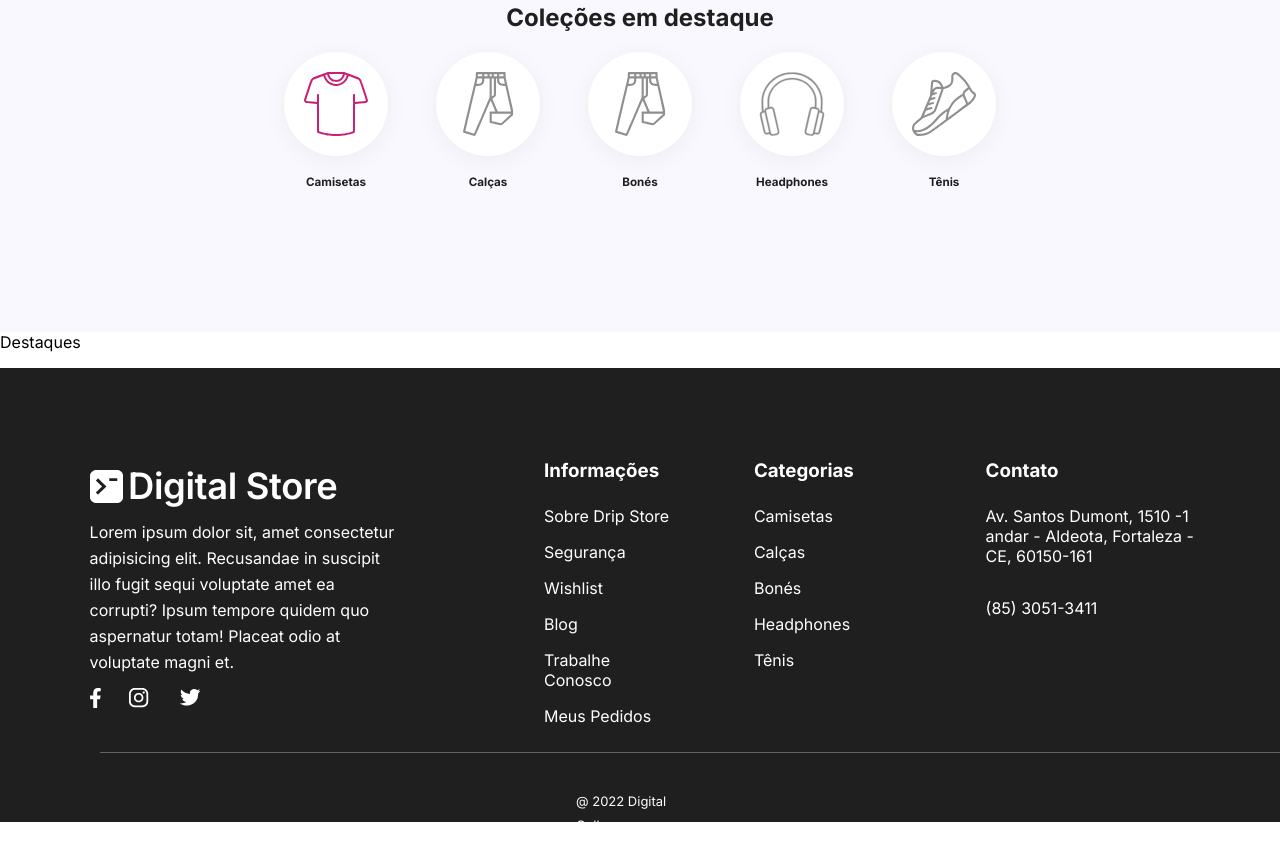
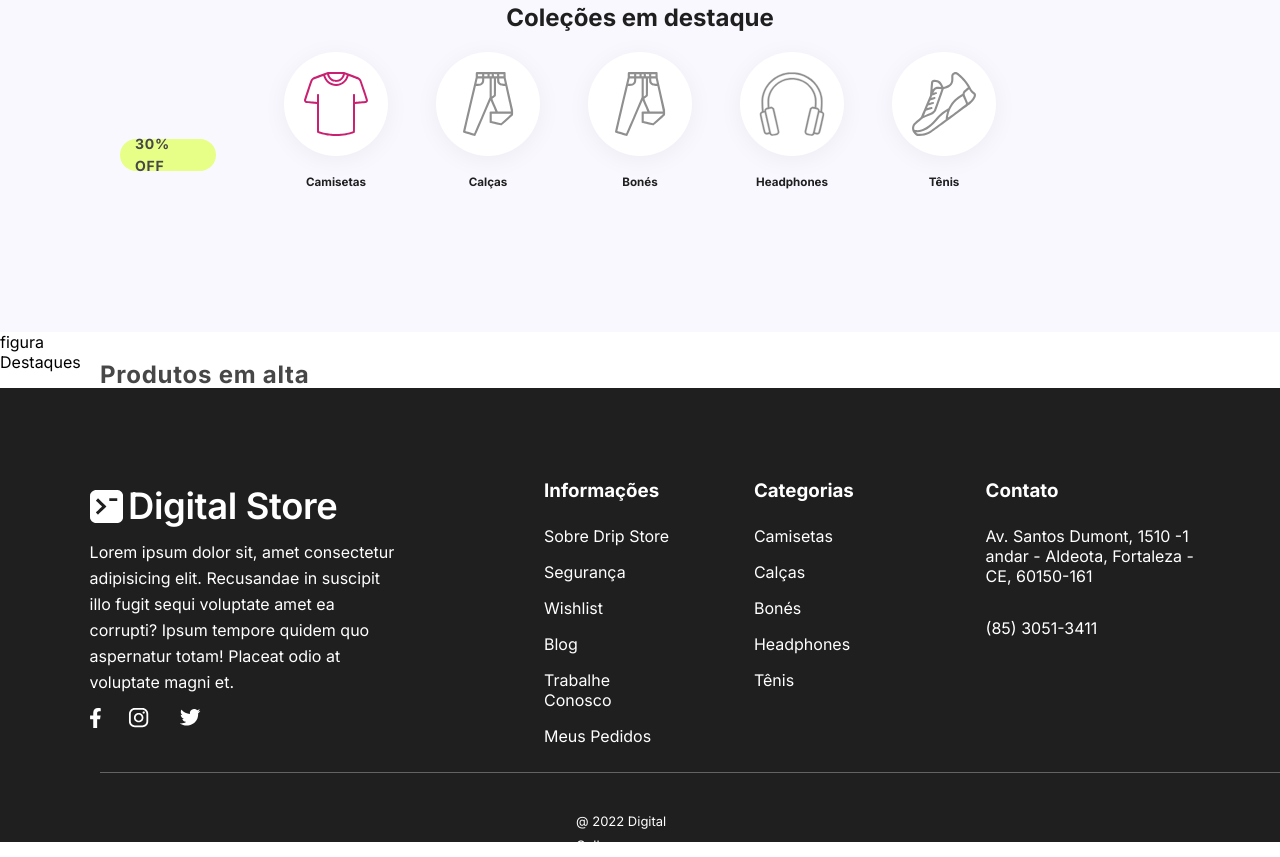
Before and after one commit to andre-digitalcollege/DigitalStore, a React (Create React App) app: page / in a window 1280 px wide. Shown: the part 1580-2437 px from the top of the page. Built offline with nearby package versions, Linux system fonts and the light colour scheme.

Commit message:
lista de produtos Nívea parcial

```diff
--- a/src/components/Footer.jsx
+++ b/src/components/Footer.jsx
@@ -35,9 +35,9 @@ transform: 'matrix(1, 0, 0, -1, 0, 0)',
 </svg>
             <h1 style={{
 position: 'absolute',
-left: '16.21%',
+
 right: '0%',
-top: '0%',
+
 bottom: '0%',
 
 fontWeight: '600',
--- a/src/components/Lista.jsx
+++ b/src/components/Lista.jsx
@@ -1,3 +1,169 @@
 export default function Lista(){
-    return
+    return  (
+        <section>
+        <div >
+            <p style= {{/* Produtos em alta */
+
+position: 'absolute',
+width: '210px',
+height: '338px',
+left: '100px',
+
+
+/* Text Large Bold */
+fontFamily: 'Inter',
+fontStyle: 'normal',
+fontWeight: '700',
+fontSize: '24px',
+lineHeight: '38px',
+/* identical to box height, or 158% */
+letterSpacing: '0.75px',
+
+/* dark-gray-2 */
+color: '#474747',
+
+}}>Produtos em alta </p>
+            <div /*style= {{fundo
+boxSizing: 'border-box',
+position: 'absolute',
+width: '292px',
+height: '321px',
+left: '100px',
+top: '1699px',
+
+background: '#FFFFFF',
+boxShadow: '6px 16px 30px rgba(105, 98, 98, 0.05)',
+borderRadius: '4px',
+}}*/ >
+                <span style= {{
+/*30% off fundo*/
+display: 'flex',
+flexDirection: 'row',
+justifyContent: 'center',
+alignItems: 'center',
+padding: '5px 15px',
+gap: '10px',
+
+position: 'absolute',
+
+left: '120px',
+top: '1719px',
+
+background: '#E7FF86',
+borderRadius: '29px',
+/* 30% OFF */
+width: '66px',
+height: '22px',
+
+fontFamily: 'Inter',
+fontStyle: 'normal',
+fontWeight: '700',
+fontSize: '14px',
+lineHeight: '22px',
+
+letterSpacing: '0.75px',
+
+color: '#474747',
+
+flex: 'none',
+order: '0',
+flexGrow: '0',
+
+                }}>30% OFF</span>
+                <div>figura</div>
+                <p style={{
+                    /* Tênis */
+position: 'absolute',
+width: '35px',
+height: '24px',
+left: '100px',
+top: '2038px',
+
+/* Text Tinny Bold */
+fontFamily: 'Inter',
+fontStyle: 'normal',
+fontWeight: '700',
+fontSize: '12px',
+lineHeight: '24px',
+/* identical to box height, or 200% */
+letterSpacing: '0.75px',
+
+/* light-gray */
+color: '#8F8F8F',
+                }}>Tênis</p>
+                <div style={{
+                     /* K-Swiss V8 - Masculino */
+position: 'absolute',
+width: '283px',
+height: '38px',
+left: '100px',
+top: '2062px',
+
+/* Text Large - Desktop */
+fontFamily: 'Inter',
+fontStyle: 'normal',
+fontWeight: '400',
+fontSize: '24px',
+lineHeight: '38px',
+/* identical to box height, or 158% */
+letterSpacing: '0.75px',
+
+/* dark-gray-2 */
+color: '#474747',
+
+
+                }}>K-Swiss V8 - Masculino</div>
+                <div style={{
+/* $200 */
+
+/* Text Large - Desktop */
+fontFamily: 'Inter',
+fontStyle: 'normal',
+fontWeight: '400',
+fontSize: '24px',
+lineHeight: '38px',
+/* identical to box height, or 158% */
+letterSpacing: '0.75px',
+
+/* light-gray */
+color: '#8F8F8F',
+
+/* Line 1 */
+position: 'absolute',
+width: '69px',
+height: '0px',
+left: '100px',
+top: '2121px',
+
+/* light-gray */
+background: '#8F8F8F',
+/* light-gray */
+border: '1px solid #8F8F8F',
+                }}>$200</div>
+                <div style={{
+                    /* $100 */
+position: 'absolute',
+width: '63px',
+height: '38px',
+left: '177px',
+top: '2100px',
+
+/* Text Large Bold */
+fontFamily: 'Inter',
+fontStyle: 'normal',
+fontWeight: '700',
+fontSize: '24px',
+lineHeight: '38px',
+/* identical to box height, or 158% */
+letterSpacing: '0.75px',
+
+/* dark-gray */
+color: '#1F1F1F',
+
+
+                }}>$100</div>
+            </div>
+        </div>
+    </section>
+    )
  }
```
